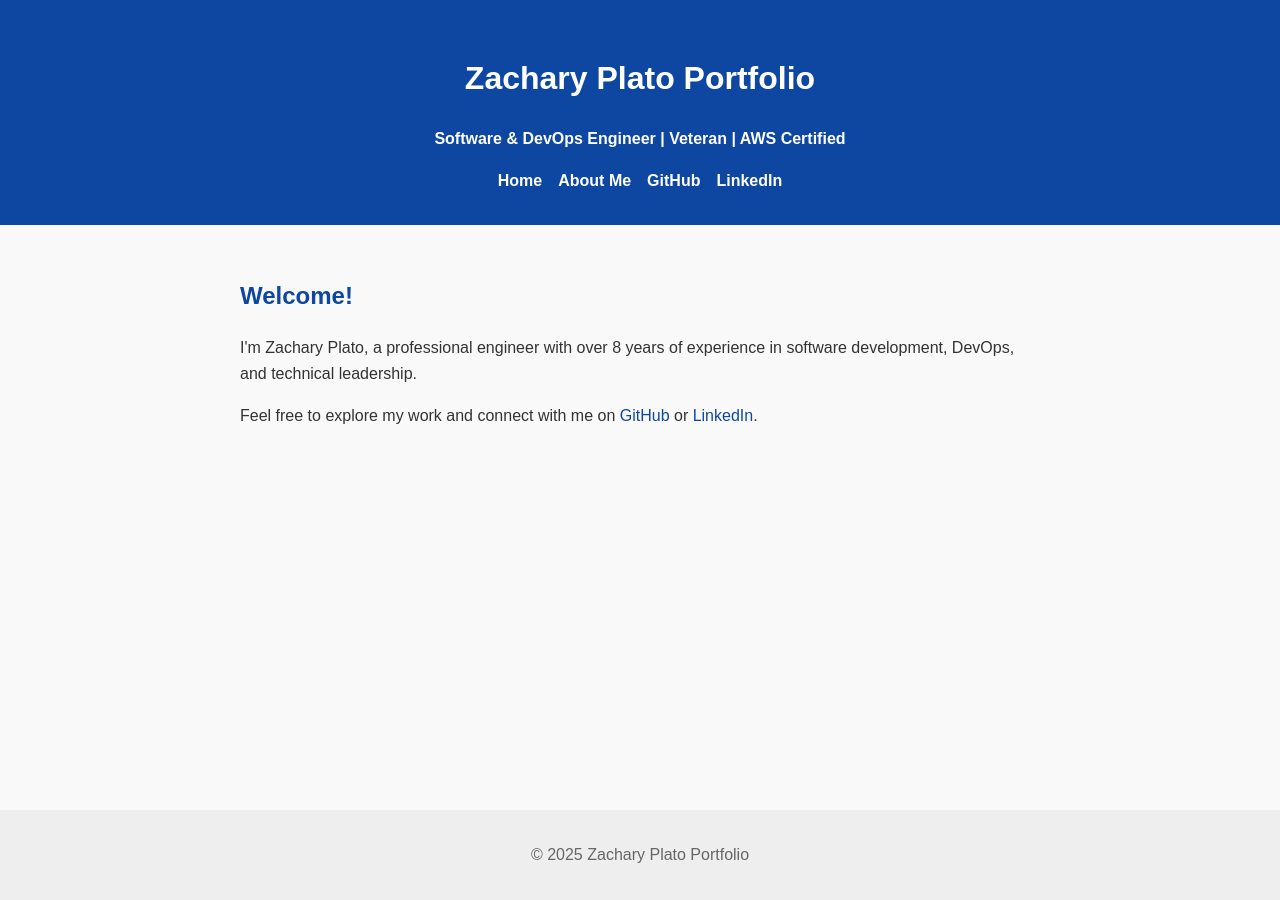
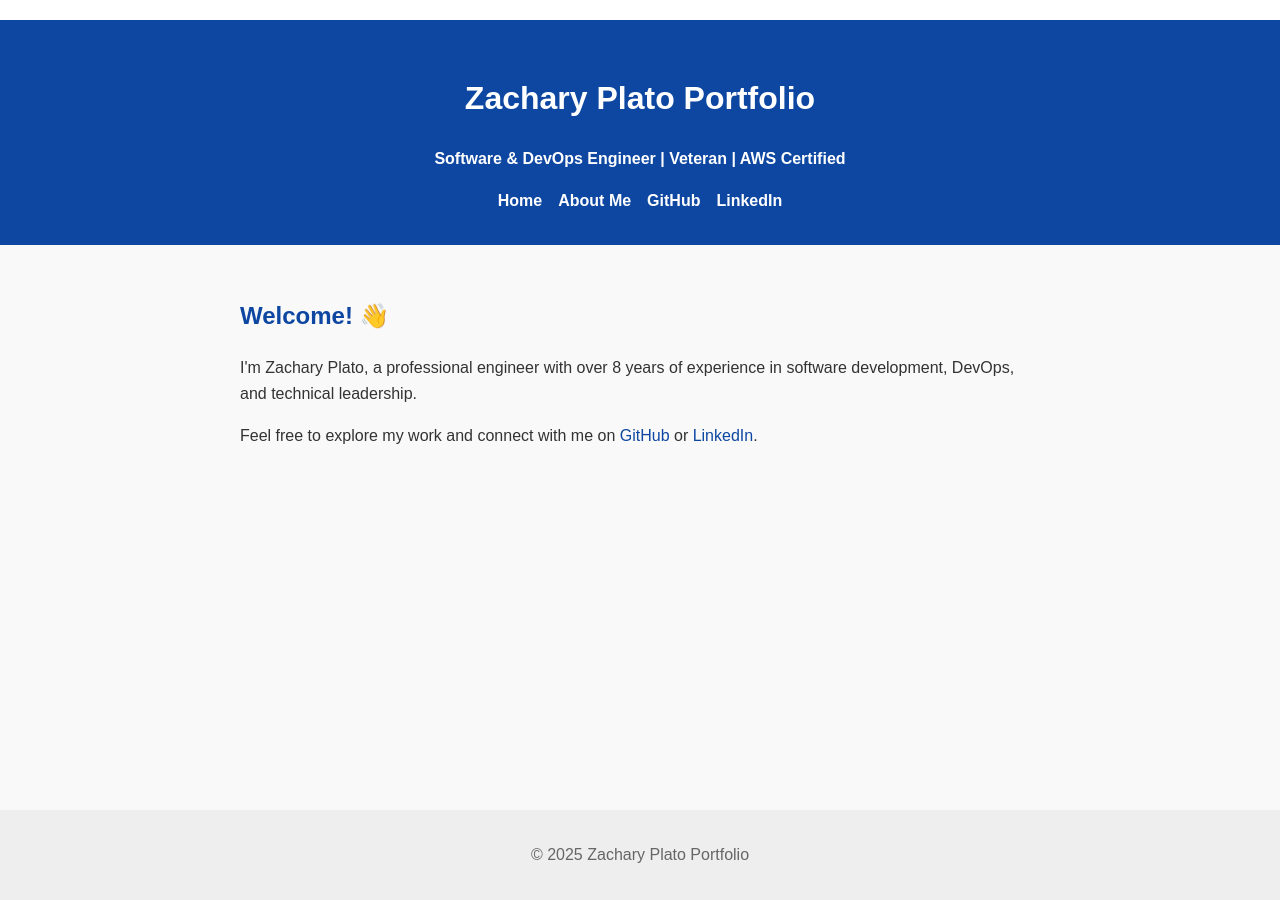
Before and after one commit to zplato/zplato.github.io, a Jekyll site: the page built from index.html, in a window 1280 px wide. Built offline with Jekyll 4.4.1, drawn with Linux system fonts in a browser that asks for light colours.

Commit message:
init site

```diff
--- a/_layouts/default.html
+++ b/_layouts/default.html
@@ -7,6 +7,7 @@
   <link rel="stylesheet" href="{{ '/assets/css/style.css' | relative_url }}">
 </head>
 <body>
+<div class="top-bar"></div>
   <header>
     <h1>{{ site.title }}</h1>
     <p>Software & DevOps Engineer | Veteran | AWS Certified</p>
--- a/assets/css/style.css
+++ b/assets/css/style.css
@@ -1,4 +1,10 @@
 /* style.css */
+
+.top-bar {
+  background-color: white;
+  height: 20px;
+  width: 100%;
+}
 
 body {
   font-family: Arial, sans-serif;
--- a/index.html
+++ b/index.html
@@ -4,7 +4,7 @@
 ---
 
 <section>
-  <h2>Welcome!</h2>
+  <h2>Welcome! 👋</h2>
   <p>I'm Zachary Plato, a professional engineer with over 8 years of experience in software development, DevOps, and technical leadership.</p>
   <p>Feel free to explore my work and connect with me on <a href="https://github.com/{{ site.github_username }}">GitHub</a> or <a href="https://linkedin.com/in/{{ site.linkedin_username }}">LinkedIn</a>.</p>
 </section>
```
